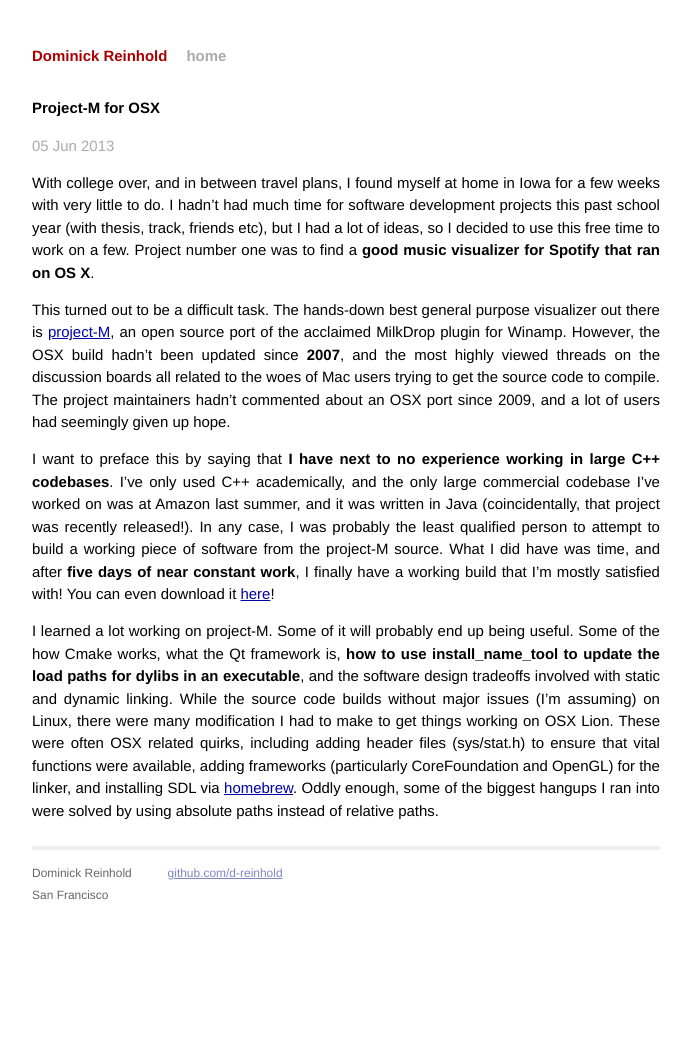
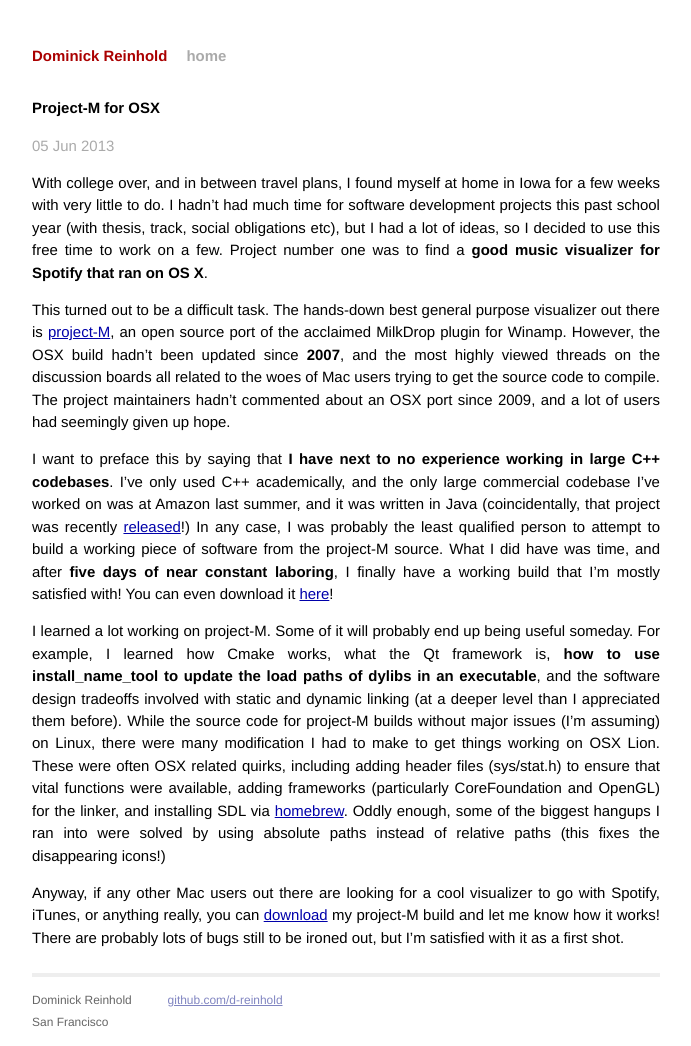
Before and after one commit to d-reinhold/d-reinhold.github.io, a Jekyll site: the page built from _posts/2013-06-05-projectM-for-OSX.markdown, in a window 1280 px wide. Shown: the whole page, without its empty margins (294-985 px from the left). Built offline with Jekyll 4.4.1, drawn with Linux system fonts in a browser that asks for light colours; before the commit the page ends 945 px from its top, so only the background shows below that.

Commit message:
updated blog

```diff
--- a/_posts/2013-06-05-projectM-for-OSX.markdown
+++ b/_posts/2013-06-05-projectM-for-OSX.markdown
@@ -5,10 +5,12 @@
 categories: project-M osx
 ---
 
-With college over, and in between travel plans, I found myself at home in Iowa for a few weeks with very little to do. I hadn't had much time for software development projects this past school year (with thesis, track, friends etc), but I had a lot of ideas, so I decided to use this free time to work on a few. Project number one was to find a __good music visualizer for Spotify that ran on OS X__.
+With college over, and in between travel plans, I found myself at home in Iowa for a few weeks with very little to do. I hadn't had much time for software development projects this past school year (with thesis, track, social obligations etc), but I had a lot of ideas, so I decided to use this free time to work on a few. Project number one was to find a __good music visualizer for Spotify that ran on OS X__.
 
 This turned out to be a difficult task. The hands-down best general purpose visualizer out there is [project-M](https://sourceforge.net/p/projectm), an open source port of the acclaimed MilkDrop plugin for Winamp. However, the OSX build hadn't been updated since __2007__, and the most highly viewed threads on the discussion boards all related to the woes of Mac users trying to get the source code to compile. The project maintainers hadn't commented about an OSX port since 2009, and a lot of users had seemingly given up hope.
 
-I want to preface this by saying that __I have next to no experience working in large C++ codebases__. I've only used C++ academically, and the only large commercial codebase I've worked on was at Amazon last summer, and it was written in Java  (coincidentally, that project was recently released!). In any case, I was probably the least qualified person to attempt to build a working piece of software from the project-M source. What I did have was time, and after __five days of near constant work__, I finally have a working build that I'm mostly satisfied with! You can even download it [here](https://www.dropbox.com/s/4ly2msfdb871lo2/projectM-jackosx.dmg)!
+I want to preface this by saying that __I have next to no experience working in large C++ codebases__. I've only used C++ academically, and the only large commercial codebase I've worked on was at Amazon last summer, and it was written in Java  (coincidentally, that project was recently [released](https://amazon.in)!) In any case, I was probably the least qualified person to attempt to build a working piece of software from the project-M source. What I did have was time, and after __five days of near constant laboring__, I finally have a working build that I'm mostly satisfied with! You can even download it [here](https://www.dropbox.com/s/4ly2msfdb871lo2/projectM-jackosx.dmg)!
 
-I learned a lot working on project-M. Some of it will probably end up being useful. Some of the how Cmake works, what the Qt framework is, __how to use install_name_tool to update the load paths for dylibs in an executable__, and the software design tradeoffs involved with static and dynamic linking. While the source code builds without major issues (I'm assuming) on Linux, there were many modification I had to make to get things working on OSX Lion. These were often OSX related quirks, including adding header files (sys/stat.h) to ensure that vital functions were available, adding frameworks (particularly CoreFoundation and OpenGL) for the linker, and installing SDL via [homebrew](http://mxcl.github.io/homebrew/). Oddly enough, some of the biggest hangups I ran into were solved by using absolute paths instead of relative paths.
+I learned a lot working on project-M. Some of it will probably end up being useful someday. For example, I learned how Cmake works, what the Qt framework is, __how to use install_name_tool to update the load paths of dylibs in an executable__, and the software design tradeoffs involved with static and dynamic linking (at a deeper level than I appreciated them before). While the source code for project-M builds without major issues (I'm assuming) on Linux, there were many modification I had to make to get things working on OSX Lion. These were often OSX related quirks, including adding header files (sys/stat.h) to ensure that vital functions were available, adding frameworks (particularly CoreFoundation and OpenGL) for the linker, and installing SDL via [homebrew](http://mxcl.github.io/homebrew/). Oddly enough, some of the biggest hangups I ran into were solved by using absolute paths instead of relative paths (this fixes the disappearing icons!)
+
+Anyway, if any other Mac users out there are looking for a cool visualizer to go with Spotify, iTunes, or anything really, you can [download](https://www.dropbox.com/s/4ly2msfdb871lo2/projectM-jackosx.dmg) my project-M build and let me know how it works! There are probably lots of bugs still to be ironed out, but I'm satisfied with it as a first shot.
```
